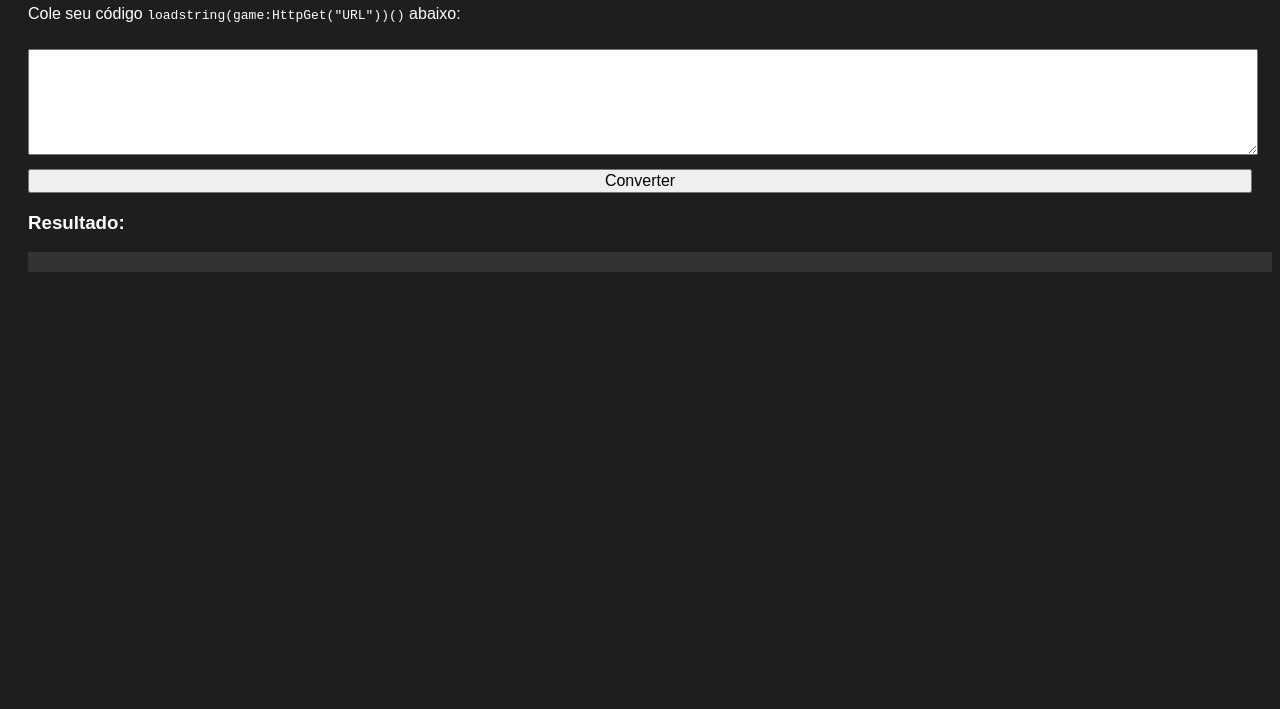
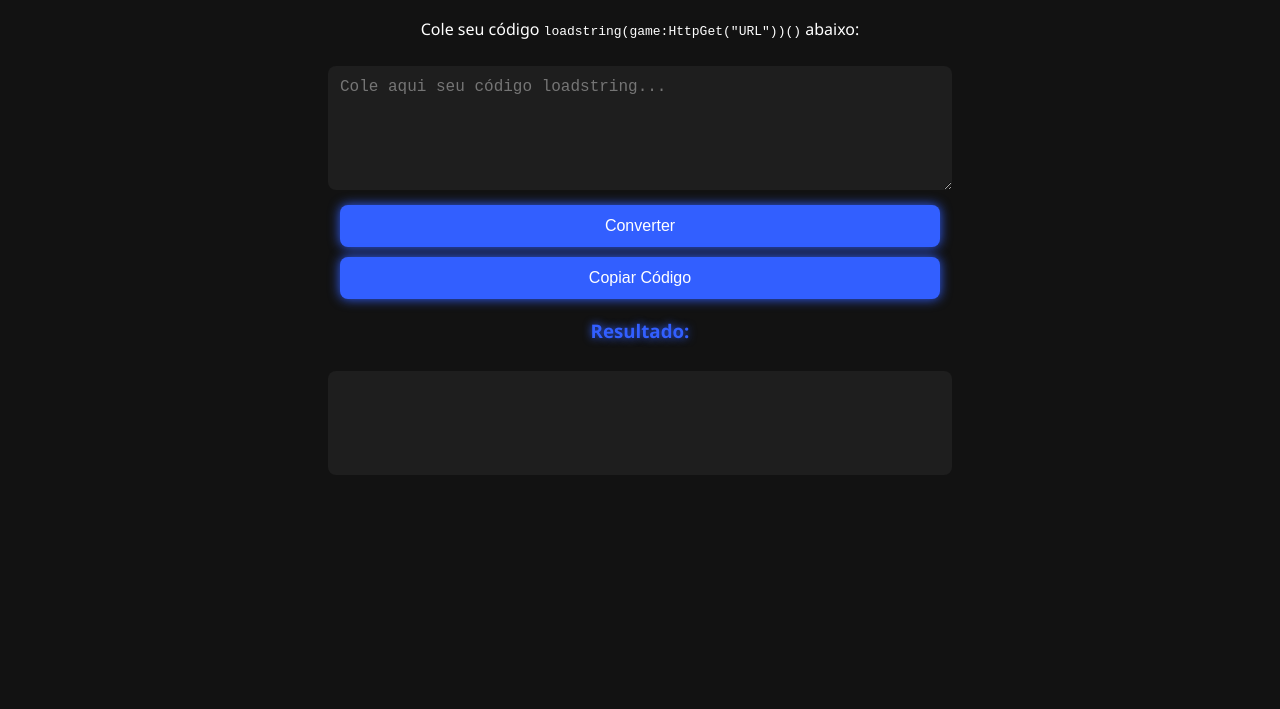
Before and after one commit to contateste8/LoadstringConversor, a plain HTML site: page index.html in a window 1280 px wide. Shown: the part 91-800 px from the top of the page. Drawn offline with Linux system fonts and the light colour scheme.

Commit message:
Update index.html

```diff
--- a/index.html
+++ b/index.html
@@ -2,34 +2,111 @@
 <html lang="pt-BR">
 <head>
   <meta charset="UTF-8">
+  <meta name="viewport" content="width=device-width, initial-scale=1">
   <title>Codificador de Loadstring</title>
   <style>
-    body { font-family: Arial; padding: 20px; background-color: #1e1e1e; color: white; }
-    textarea, button, pre { width: 100%; margin-top: 10px; font-size: 16px; }
-    textarea { height: 100px; }
-    pre { background-color: #333; padding: 10px; white-space: pre-wrap; word-wrap: break-word; }
+    body {
+      margin: 0;
+      padding: 20px;
+      font-family: 'Segoe UI', sans-serif;
+      background-color: #121212;
+      color: #ffffff;
+      display: flex;
+      flex-direction: column;
+      align-items: center;
+    }
+
+    h2 {
+      color: #325FFF;
+      text-shadow: 0 0 8px #325FFF;
+    }
+
+    textarea, pre {
+      width: 100%;
+      max-width: 600px;
+      margin-top: 10px;
+      font-size: 16px;
+      border: none;
+      border-radius: 8px;
+      padding: 12px;
+      background-color: #1e1e1e;
+      color: #ffffff;
+      resize: vertical;
+    }
+
+    textarea {
+      height: 100px;
+    }
+
+    pre {
+      background-color: #1e1e1e;
+      white-space: pre-wrap;
+      word-wrap: break-word;
+      min-height: 80px;
+    }
+
+    .button {
+      margin-top: 15px;
+      padding: 12px 20px;
+      font-size: 16px;
+      border: none;
+      border-radius: 8px;
+      background-color: #325FFF;
+      color: white;
+      cursor: pointer;
+      box-shadow: 0 0 12px #325FFF;
+      transition: all 0.3s ease;
+      width: 100%;
+      max-width: 600px;
+    }
+
+    .button:hover {
+      box-shadow: 0 0 20px #325FFF;
+      transform: scale(1.02);
+    }
+
+    @media (max-width: 600px) {
+      body {
+        padding: 10px;
+      }
+
+      textarea, pre, .button {
+        font-size: 14px;
+      }
+    }
   </style>
 </head>
 <body>
   <h2>Codificador de Loadstring</h2>
-  <p>Cole seu código <code>loadstring(game:HttpGet("URL"))()</code> abaixo:</p>
-  <textarea id="input"></textarea>
-  <button onclick="converter()">Converter</button>
+  <p style="max-width: 600px;">Cole seu código <code>loadstring(game:HttpGet("URL"))()</code> abaixo:</p>
 
-  <h3>Resultado:</h3>
+  <textarea id="input" placeholder='Cole aqui seu código loadstring...'></textarea>
+
+  <button class="button" onclick="converter()">Converter</button>
+  <button class="button" onclick="copiar()" style="margin-top: 10px;">Copiar Código</button>
+
+  <h3 style="color: #325FFF; text-shadow: 0 0 8px #325FFF;">Resultado:</h3>
   <pre id="saida"></pre>
 
   <script>
     function converter() {
       const entrada = document.getElementById("input").value.trim();
       if (!entrada.startsWith("loadstring(")) {
-        document.getElementById("saida").textContent = "Entrada inválida.";
+        document.getElementById("saida").textContent = "Entrada inválida. Use loadstring(game:HttpGet(\"URL\"))()";
         return;
       }
 
       const convertido = entrada.split("").map(c => "\\" + c.charCodeAt(0)).join("");
       document.getElementById("saida").textContent = 'loadstring("' + convertido + '")()';
     }
+
+    function copiar() {
+      const texto = document.getElementById("saida").textContent;
+      if (!texto) return;
+      navigator.clipboard.writeText(texto).then(() => {
+        alert("Código copiado!");
+      });
+    }
   </script>
 </body>
 </html>
```
